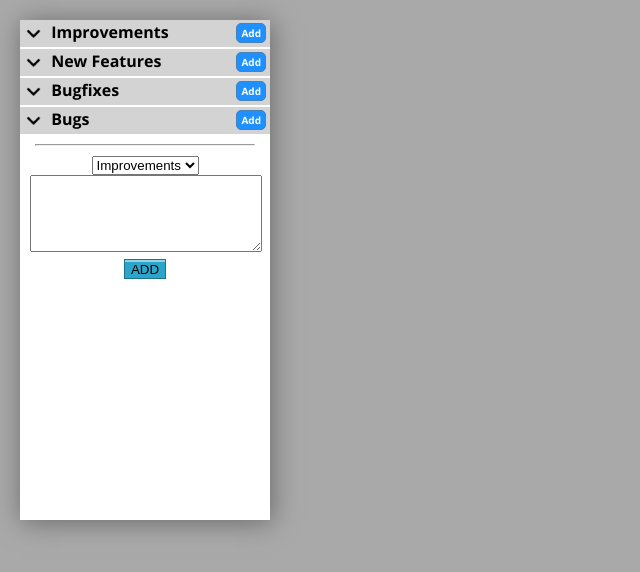
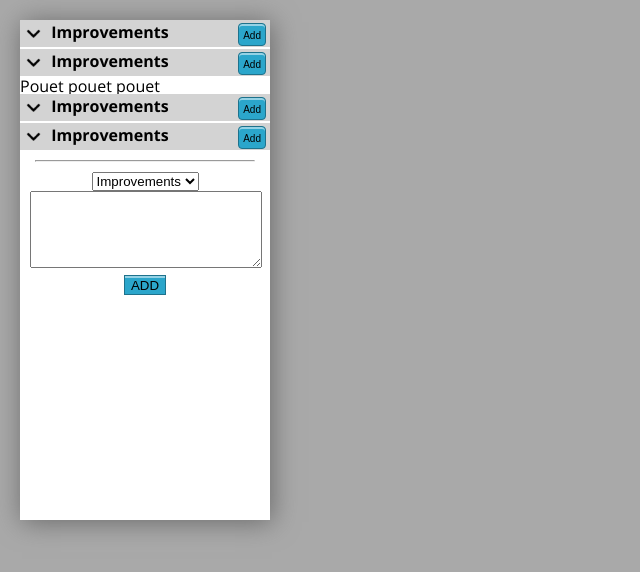
Before and after one commit to Alex-Werner/ScrumDoro, a plain HTML site: page devLog/index.html in a window 1280 px wide. Shown: the whole page, without its empty margins (0-640 px from the left). Drawn offline with nearby package versions, Linux system fonts and the light colour scheme.

Commit message:
New button design and starting js integration

```diff
--- a/devLog/devlog.css
+++ b/devLog/devlog.css
@@ -16,6 +16,12 @@ textarea{
     width: 100%;
     margin-bottom: 5px;
 }
+button{
+    background-color: #2ba6cb;
+    border: 1px solid #1e728c;
+    box-shadow: 0 2px 0 rgba(255, 255, 255, 0.5) inset;
+    padding-top: 2px;
+}
 #log{
     display: inline-block;
     width: 250px;
@@ -24,7 +30,7 @@ textarea{
     margin: 20px;
     box-shadow: dimgray 2px 2px 25px;
 }
-#list > li{
+#list > li > .head{
     margin-bottom: 2px;
     font-weight: bolder;
     background-color: lightgrey;
@@ -42,16 +48,20 @@ textarea{
 .add-button{
     display: inline-block;
     font-size: x-small;
-    color: white;
-    background-color: dodgerblue;
-    border: steelblue 1px solid;
-    border-radius: 5px;
-    padding: 4px;
-    cursor: pointer;
+    background-color: #2ba6cb;
+    border: 1px solid #1e728c;
+    box-shadow: 0 2px 0 rgba(255, 255, 255, 0.5) inset;
+    border-radius: 4px;
+    padding: 6px 4px 4px 4px;
     margin-left: 10px;
     position: absolute;
     right: 4px;
-    top: 12.5%
+    top: 12.5%;
+    cursor: pointer;
+}
+.add-button:active{
+    box-shadow: 0 -2px 0 rgba(0, 0, 0, 0.5) inset;
+    padding: 4px 4px 6px 4px;
 }
 hr{
     margin: 10px 15px 10px 15px;
@@ -60,9 +70,3 @@ hr{
     padding: 0 10px 0 10px;
     text-align: center;
 }
-button{
-    background-color: #2ba6cb;
-    border: 1px solid #1e728c;
-    box-shadow: 0 2px 0 rgba(255, 255, 255, 0.5) inset;
-    padding-top: 2px;
-}
--- a/devLog/index.html
+++ b/devLog/index.html
@@ -10,24 +10,41 @@
     <div id="log">
         <ul id="list">
             <li>
-                <div class="expand"></div>
-                Improvements
-                <div class="add-button">Add</div>
+                <section class="head">
+                    <div class="expand"></div>
+                    Improvements
+                    <button class="add-button">Add</button>
+                </section>
+                <section class="content">
+                </section>
             </li>
             <li>
-                <div class="expand"></div>
-                New Features
-                <div class="add-button">Add</div>
+                <section class="head">
+                    <div class="expand"></div>
+                    Improvements
+                    <button class="add-button">Add</button>
+                </section>
+                <section class="content">
+                    Pouet pouet pouet
+                </section>
             </li>
             <li>
-                <div class="expand"></div>
-                Bugfixes
-                <div class="add-button">Add</div>
+                <section class="head">
+                    <div class="expand"></div>
+                    Improvements
+                    <button class="add-button">Add</button>
+                </section>
+                <section class="content">
+                </section>
             </li>
             <li>
-                <div class="expand"></div>
-                Bugs
-                <div class="add-button">Add</div>
+                <section class="head">
+                    <div class="expand"></div>
+                    Improvements
+                    <button class="add-button">Add</button>
+                </section>
+                <section class="content">
+                </section>
             </li>
         </ul>
         <hr>
@@ -41,4 +58,15 @@
         </section>
     </div>
 </body>
+<script type="text/javascript" src="js/jquery-1.11.3.min.js"></script>
+<script type="text/javascript">
+    $(".expand").click(function(){
+        $(this).parent().parent().children(".content").last().slideToggle();
+    });
+    $(".add-button").click(function(){
+        var category = $(this).parent().parent().children(".content").last();
+        category.append("<input>");
+        category.slideDown();
+    });
+</script>
 </html>
```
